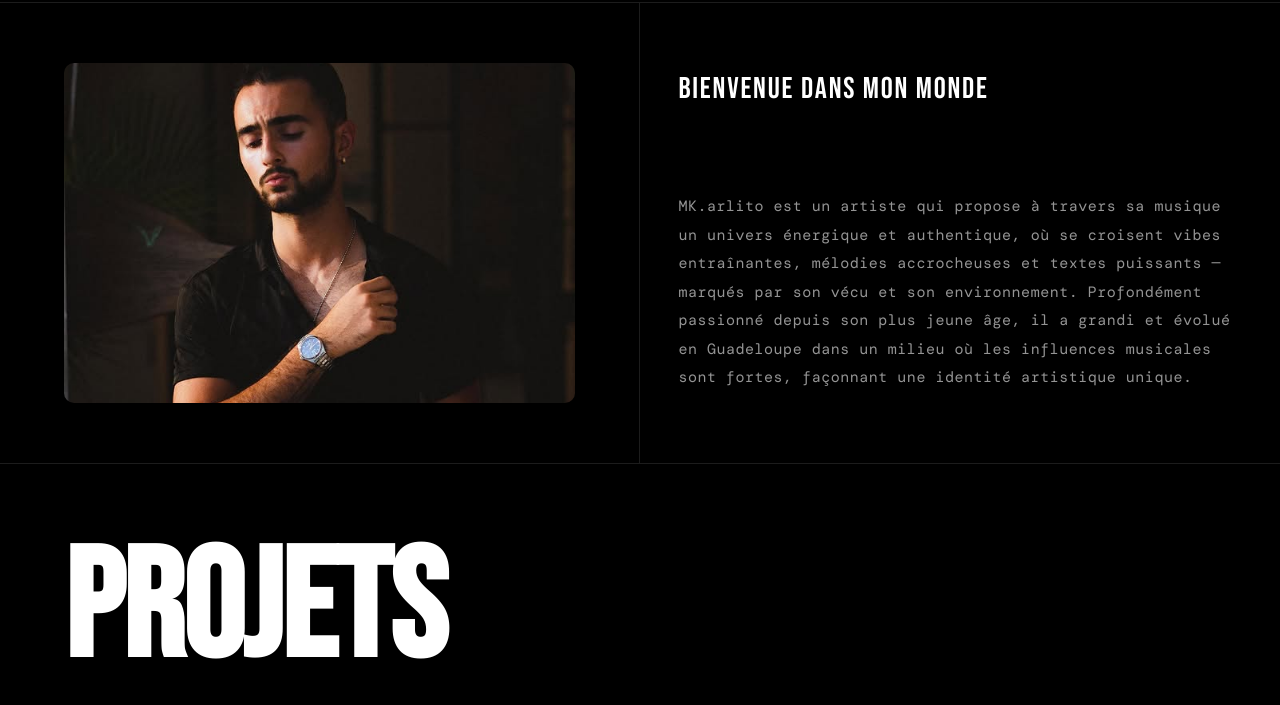
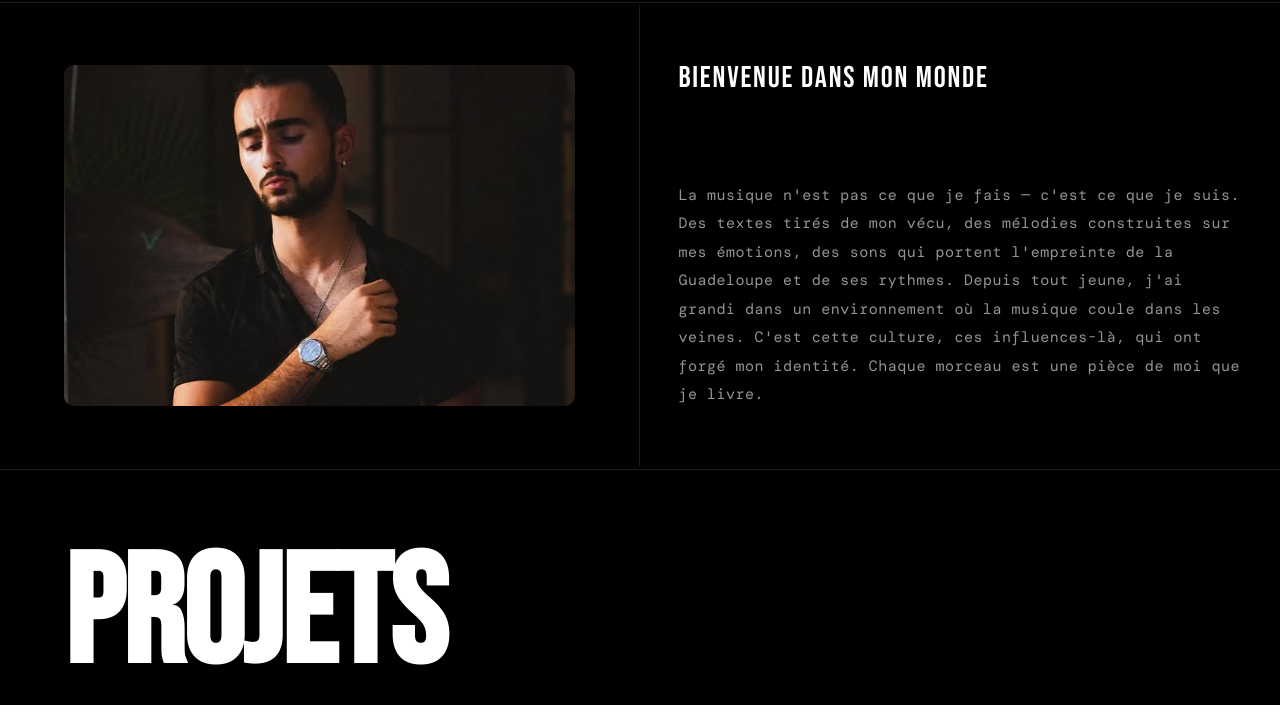
Before and after one commit to noah12769/mkarlito-site, a plain HTML site: page index.html in a window 1280 px wide. Shown: the part 1394-2099 px from the top of the page. Drawn offline with nearby package versions, Linux system fonts and the light colour scheme; a web font is replaced by a local one.

Commit message:
Carousel speed, about copywriting, quote columns font size
- Marquee: vitesse réduite à 75px/s (plus agréable avec le drag)
- About section: texte réécrit à la 1ère personne (voix de l'artiste)
- Quote columns: texte 15px sur desktop/tablette (était 12px)

Co-Authored-By: Claude Sonnet 4.6 <noreply@anthropic.com>

```diff
--- a/index.html
+++ b/index.html
@@ -73,7 +73,7 @@
     <div class="about-copy-col">
       <p class="about-eyebrow fade-in">Bienvenue dans mon monde</p>
       <p class="about-body fade-in d1">
-        MK.arlito est un artiste qui propose à travers sa musique un univers énergique et authentique, où se croisent vibes entraînantes, mélodies accrocheuses et textes puissants — marqués par son vécu et son environnement. Profondément passionné depuis son plus jeune âge, il a grandi et évolué en Guadeloupe dans un milieu où les influences musicales sont fortes, façonnant une identité artistique unique.
+        La musique n'est pas ce que je fais — c'est ce que je suis. Des textes tirés de mon vécu, des mélodies construites sur mes émotions, des sons qui portent l'empreinte de la Guadeloupe et de ses rythmes. Depuis tout jeune, j'ai grandi dans un environnement où la musique coule dans les veines. C'est cette culture, ces influences-là, qui ont forgé mon identité. Chaque morceau est une pièce de moi que je livre.
       </p>
     </div>
   </section>
--- a/main.js
+++ b/main.js
@@ -52,7 +52,7 @@ document.addEventListener('mouseup',   () => cursor.classList.remove('expand'));
   /* Supprime l'animation CSS — on gère tout en JS */
   track.style.animation = 'none';
 
-  const BASE_SPEED = 110; // px/s (plus rapide que le CSS ~54 px/s)
+  const BASE_SPEED = 75; // px/s
 
   let pos        = 0;
   let lastTs     = null;
--- a/style.css
+++ b/style.css
@@ -471,6 +471,10 @@ a { color: inherit; }
   font-size: 12px;
   line-height: 1.95;
   color: rgba(255,255,255,.62);
+}
+@media (min-width: 769px) {
+  .quote-col p { font-size: 15px; line-height: 1.85; }
+  .quote-col-label { font-size: 11px; }
 }
 
 /* ============================================================
```
